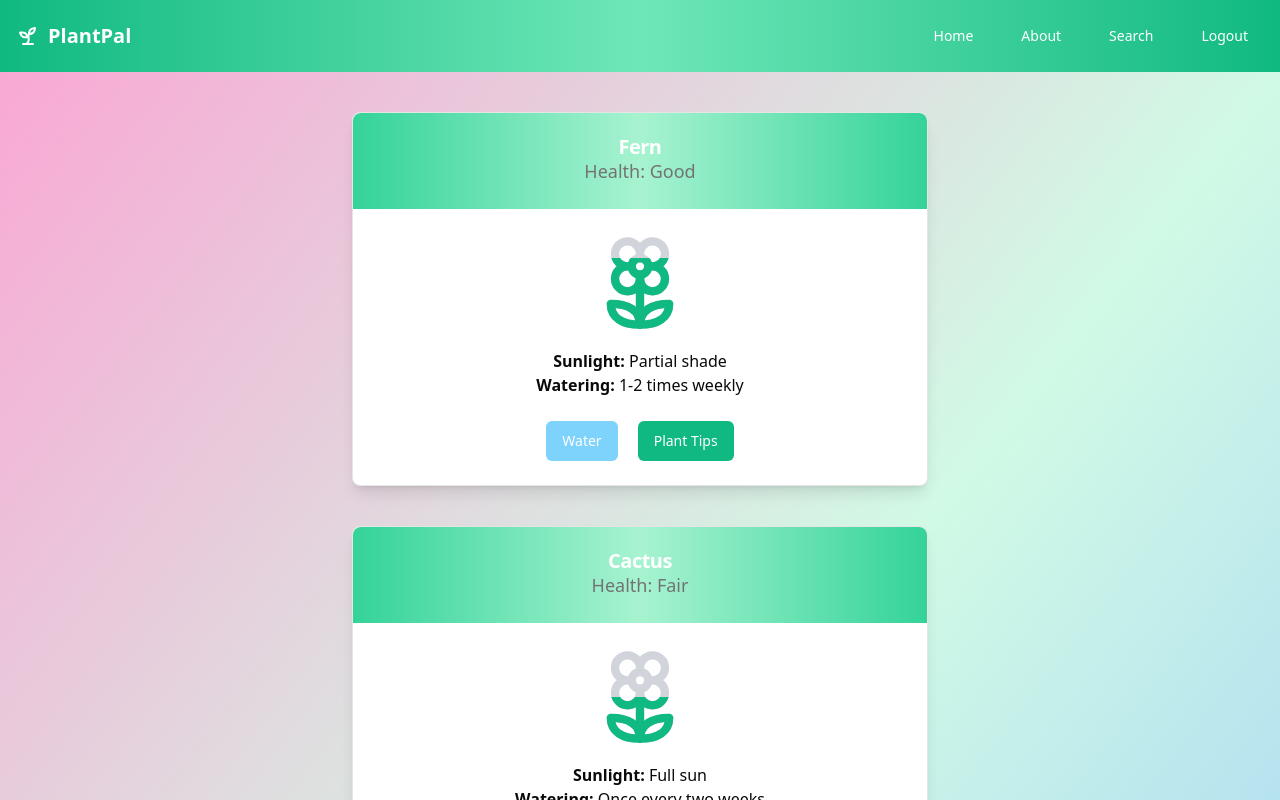
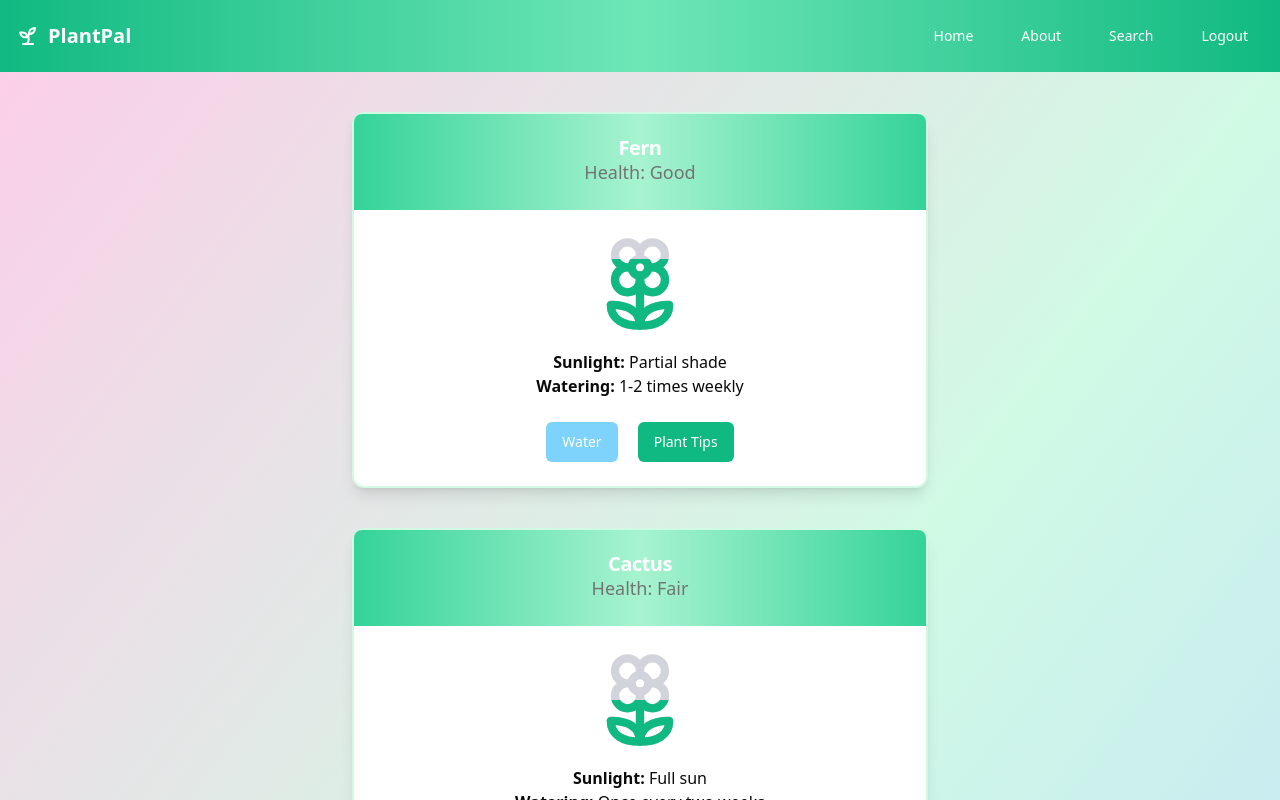
Before and after one commit to cse264/lehigh-cse-264-fall-24-final-project-f24-final-project, a React (Vite) app in the folder client/: page /home in a window 1280 px wide. Shown: the top 800 px of the page. Built offline with nearby package versions, Linux system fonts and the light colour scheme.

Commit message:
added some styling

```diff
--- a/client/src/components/pages/About.jsx
+++ b/client/src/components/pages/About.jsx
@@ -1,6 +1,6 @@
 export default function About() {
     return (
-      <div>
+      <div className=" h-screen w-screen bg-gradient-to-br from-pink-200 via-emerald-100 to-blue-200">
         <h2>About</h2>
       </div>
     );
--- a/client/src/components/pages/Home.jsx
+++ b/client/src/components/pages/Home.jsx
@@ -35,7 +35,7 @@ export default function Home() {
     });
   };
   return (
-    <div className="flex-row items-center justify-center w-screen bg-gradient-to-br from-pink-300 via-emerald-100 to-blue-300 p-6">
+    <div className="flex-row items-center justify-center w-screen bg-gradient-to-br from-pink-200 via-emerald-100 to-blue-200 p-6">
       <div className="flex flex-col items-center justify-center space-y-6">
         {plantItems.map((plant, index) => (
           <Card key={index}>
--- a/client/src/components/pages/Login.jsx
+++ b/client/src/components/pages/Login.jsx
@@ -12,7 +12,7 @@ export default function Login() {
       console.log('Error',error)
     }
     return (
-      <div className="flex justify-center items-center min-h-screen bg-gradient-to-r from-emerald-100 via-emerald-400 to-emerald-100">
+      <div className="flex justify-center items-center min-h-screen  bg-gradient-to-br from-pink-200 via-emerald-100 to-blue-200">
         <div className="bg-white rounded-lg shadow-lg min-h-96 min-w-80 flex flex-col items-center justify-center">
           <h1 className="text-2xl font-semibold font-mono">PlantPal</h1>
           <Sprout className="h-12 w-12 mt-2 fill-emerald-200" color="#059669"/>
--- a/client/src/components/pages/Search.jsx
+++ b/client/src/components/pages/Search.jsx
@@ -3,7 +3,7 @@ import { Search } from "lucide-react";
 
 export default function SearchPage() {
   return (
-    <div className="flex flex-col items-center  h-screen w-screen bg-gradient-to-br from-pink-300 via-emerald-100 to-blue-300 p-6">
+    <div className="flex flex-col items-center  h-screen w-screen bg-gradient-to-br from-pink-200 via-emerald-100 to-blue-200 p-6">
       <h1 className="text-3xl font-bold text-pink-400 mb-4">🌸 Find Your Plant 🌿</h1>
       <div className="relative w-full max-w-md">
         <Input
--- a/client/src/components/ui/card.jsx
+++ b/client/src/components/ui/card.jsx
@@ -5,7 +5,7 @@ import { cn } from "@/lib/utils"
 const Card = React.forwardRef(({ className, ...props }, ref) => (
   <div
     ref={ref}
-    className={cn("rounded-lg border bg-card text-card-foreground shadow-lg transform transition duration-300 hover:scale-102 hover:shadow-xl text-center  my-4 w-3/5 max-w-xl", className)}
+    className={cn("border-2 border-emerald-100 hover:border-emerald-400 rounded-xl bg-card text-card-foreground shadow-lg transform transition duration-300 hover:scale-103 hover:shadow-xl hover:shadow-gray-200 text-center  my-4 w-3/5 max-w-xl", className)}
     {...props} />
 ))
 Card.displayName = "Card"
```
